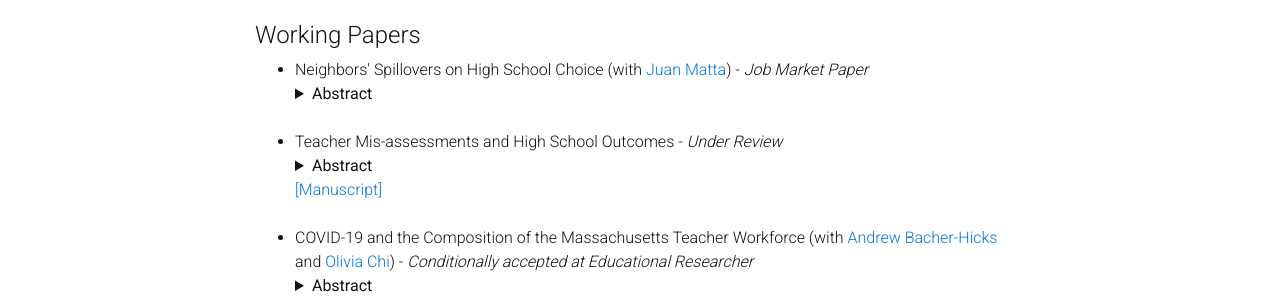
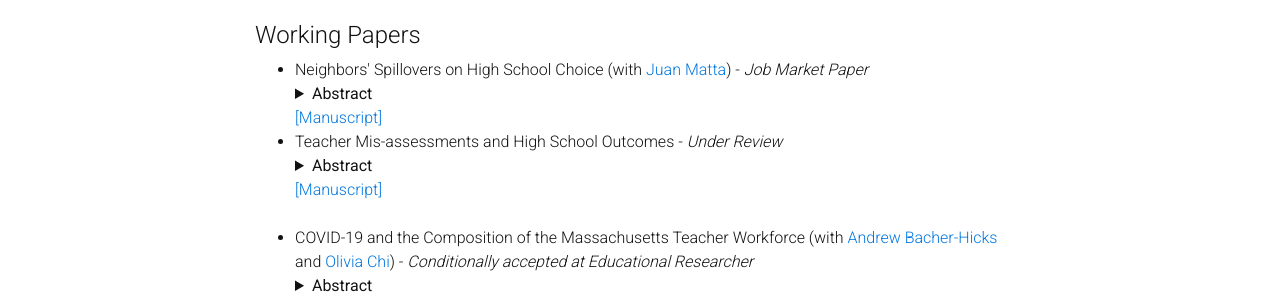
Before and after one commit to alexisorellana/alexisorellana.github.io, a Jekyll site: the page built from _pages/research.md, in a window 1280 px wide. Shown: the part 147-447 px from the top of the page. Built offline with Jekyll 4.4.1, drawn with Linux system fonts in a browser that asks for light colours; nearby versions of some CDN libraries; a style sheet for code colours, icons or effects is not loaded.

Commit message:
update 08-11

```diff
--- a/_pages/research.md
+++ b/_pages/research.md
@@ -16,6 +16,7 @@ nav: true
 Do neighbors affect each others' schooling choices? We exploit oversubscription lotteries in Chile's centralized school admission system to identify the effect of close neighbors on application and enrollment decisions. A student is 6-8% more likely to rank a high school as first preference and to attend that school if the closest neighbor attended it the prior year. These effects are stronger in families with lower education, college expectations, and prior academic achievement, measured by previous scores in national standardized tests. Lower-achieving applicants are more likely to follow neighbors to schools with better attributes when their closest neighbor's test scores are higher. Targeted policies aimed at increasing information to disadvantaged parents could produce significant multiplier effects.
 
 </details>
+<a href="{{ site.baseurl }}/assets/pdf/neighbors_SAE.pdf" target="_blank">[Manuscript]</a>
 
 
 	&nbsp;
```
Also changed, not shown: 1 other file.
